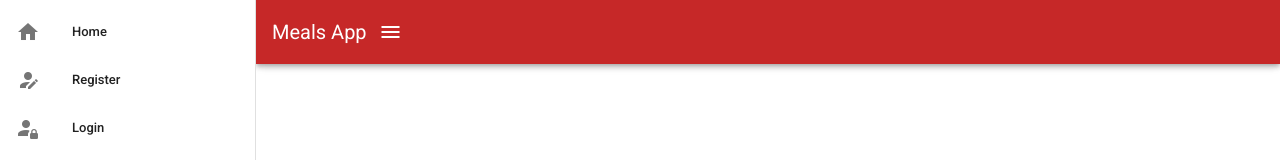
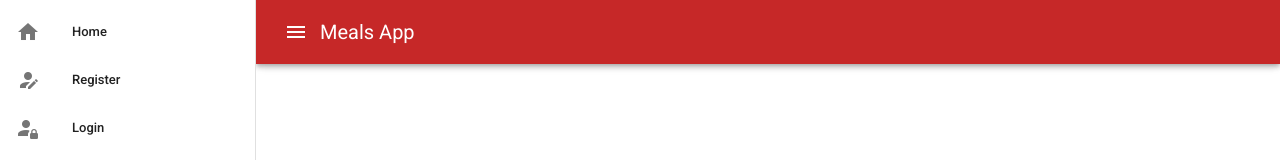
Before and after one commit to Lulb8/WebProject, a Vue app: page / in a window 1280 px wide. Shown: the top 160 px of the page. Built offline with nearby package versions, Linux system fonts and the light colour scheme.

Commit message:
Reversal of the navbar's elements

```diff
--- a/src/components/NavBar.vue
+++ b/src/components/NavBar.vue
@@ -47,8 +47,8 @@
 
     <v-app-bar app color="#C62828" dark>
       <div class="flex-grow-0"></div>
+      <v-app-bar-nav-icon @click.stop="drawer = !drawer"></v-app-bar-nav-icon>
       <v-toolbar-title>Meals App</v-toolbar-title>
-      <v-app-bar-nav-icon @click.stop="drawer = !drawer"></v-app-bar-nav-icon>
     </v-app-bar>
 
     <v-footer color="#8e0000" app>
```
